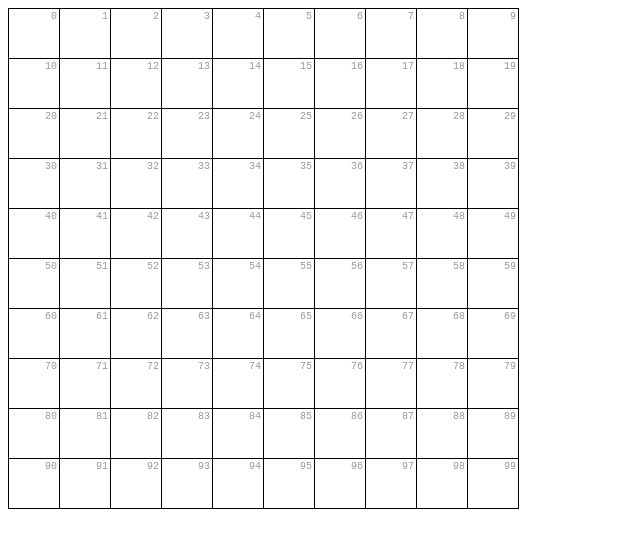
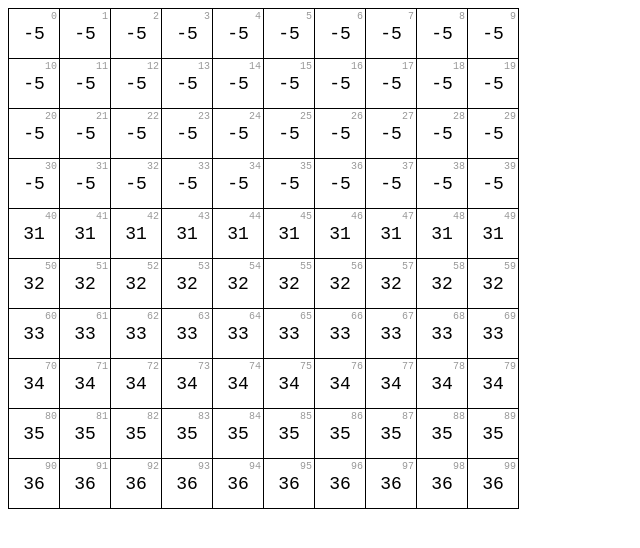
Before and after one commit to TiagoC-Aguiar/Fogo-Doom-JS, a plain HTML site: page index.html in a window 1280 px wide. Shown: the whole page, without its empty margins (0-640 px from the left). Drawn offline with Linux system fonts and the light colour scheme.

Commit message:
Calculado todos os valores na tabela

```diff
--- a/file.js
+++ b/file.js
@@ -4,7 +4,9 @@ const fogoAltura = 10
 
 function start() {
     criaEstruturaFogo()
-    renderizaFogo();
+    createFireSource()
+    renderizaFogo()
+    setInterval(calculaPropagacaoFogo, 1000)
 }
 
 function criaEstruturaFogo() {
@@ -17,7 +19,28 @@ function criaEstruturaFogo() {
 }
 
 function calculaPropagacaoFogo() {
+    let pixelIndex = 0
+    for(let column=0;column<fogoLargura;column++) {
+        for(let row=0;row<fogoAltura;row++) {
+            pixelIndex = column + (fogoLargura * row)
 
+            updateFireIntensityPerPixel(pixelIndex)
+        }
+    }
+
+    renderizaFogo()
+}
+
+function updateFireIntensityPerPixel(currentPixelIndex) {
+    const belowPixelIndex = currentPixelIndex + fogoLargura
+    if(belowPixelIndex >= fogoLargura * fogoAltura) {
+        return
+    }
+    const decay = 1
+    const belowPixelFireIntensity = fogoPixelArray[belowPixelIndex]
+    const newFireIntensity = belowPixelFireIntensity - decay
+
+    fogoPixelArray[currentPixelIndex] = newFireIntensity
 }
 
 function renderizaFogo() {
@@ -28,8 +51,11 @@ function renderizaFogo() {
 
         for(let col = 0; col < fogoLargura; col++) {
             const pixelIndex = col + (fogoLargura * row)
+            const fireIntensity = fogoPixelArray[pixelIndex]
+
             html += '<td>'
             html += `<div class="pixel-index">${pixelIndex}</div>`
+            html += fireIntensity
             html += '</td>'
         }
         html += '</tr>'
@@ -40,4 +66,14 @@ function renderizaFogo() {
     // document.getElementById('fogoCanvar').innetHTML = 'oi'
 }
 
+function createFireSource() {
+    const overflowPixelIndex = fogoLargura * fogoAltura
+    let pixelIndex = 0
+    for(let column=0;column <= fogoLargura; column++) {
+        pixelIndex = (overflowPixelIndex - fogoLargura) + column
+        fogoPixelArray[pixelIndex] = 36
+    }
+}
+
+
 start()
--- a/index.html
+++ b/index.html
@@ -1,5 +1,6 @@
 <html>
 <head>
+    <meta charset="UTF-8" />
     <style>
         table {
             border-collapse: collapse;
@@ -25,6 +26,7 @@
             color: #999;
         }
     </style>
+
 </head>
 <body>
     <div id="fogoCanvas"></div>
```
